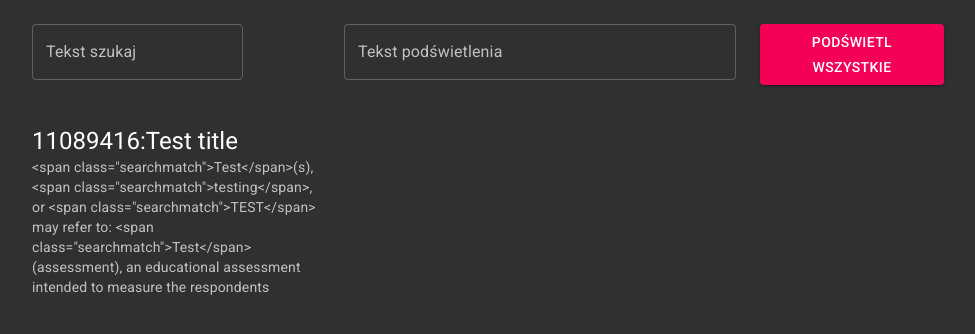
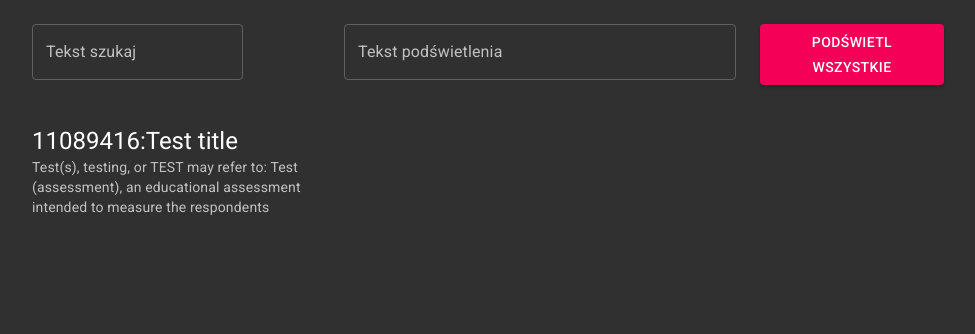
Before and after one commit to bbrojson/wikipedia-api, a React (Create React App) app: page / in a window 1280 px wide. Shown: the top 334 px of the page, without its empty margins (152-1127 px from the left). Built offline with nearby package versions, Linux system fonts and the light colour scheme.

Commit message:
feature: Add highlighting text

```diff
--- a/src/components/HighlightForm/HighlightForm.tsx
+++ b/src/components/HighlightForm/HighlightForm.tsx
@@ -1,4 +1,4 @@
-import React from 'react';
+import React, { useState } from 'react';
 import { useTranslation } from 'react-i18next';
 import {
   TextField,
@@ -6,6 +6,10 @@ import {
   Grid,
 } from '@material-ui/core';
 import { makeStyles } from '@material-ui/core/styles';
+
+type Props = {
+  setHighlightedText: React.Dispatch<React.SetStateAction<string>>,
+};
 
 const useStyles = makeStyles({
   root: {
@@ -16,15 +20,17 @@ const useStyles = makeStyles({
   },
 });
 
-export default function HighlightForm() {
+export default function HighlightForm({ setHighlightedText }: Props) {
   const classes = useStyles();
   const { t } = useTranslation();
+  const [text, setText] = useState('');
 
   function hendleChangeInput(event: React.ChangeEvent<HTMLInputElement>) {
     const string = event.target.value.toLowerCase();
-    console.log(string);
+    setText(string);
   }
   function hendleClickButton() {
+    setHighlightedText(text);
   }
 
   return (
--- a/src/components/PageBox/PageBox.tsx
+++ b/src/components/PageBox/PageBox.tsx
@@ -3,26 +3,49 @@ import {
   Box,
   Typography,
 } from '@material-ui/core';
-import { Page } from '../../types';
 
 type Props = {
   pageid: number,
   snippet: string,
   title: string,
+  highlightedText: string,
 };
+
+/**
+ * https://stackoverflow.com/questions/29652862/highlight-text-using-reactjs
+ */
+function searchText(text: string, highlightedText: string) {
+  const parts = text.split(new RegExp(`(${highlightedText})`, 'gi'));
+  return (
+    <span>
+      {
+        parts.map((part, i) => (
+          // eslint-disable-next-line react/no-array-index-key
+          <span key={i} style={part.toLowerCase() === highlightedText.toLowerCase() ? { background: 'yellow', color: 'black' } : {}}>
+            {part}
+          </span>
+        ))
+      }
+    </span>
+  );
+}
 
 export default function SearchList({
   pageid,
   snippet,
   title,
+  highlightedText,
 }: Props) {
+  // TODO - on fetch
+  const text = snippet.replace(/(<([^>]+)>)/ig, '');
+
   return (
     <Box pt={2}>
       <Typography component="strong" variant="h5">
         {`${pageid}:${title}`}
       </Typography>
       <Typography variant="body2" gutterBottom color="textSecondary">
-        {snippet}
+        {highlightedText ? searchText(text, highlightedText) : text}
       </Typography>
     </Box>
   );
--- a/src/components/SearchList/SearchList.tsx
+++ b/src/components/SearchList/SearchList.tsx
@@ -7,10 +7,11 @@ import PageBox from '../PageBox/PageBox';
 import { Page } from '../../types';
 
 type Props = {
+  highlightedText: string,
   pages: Page[],
 };
 
-export default function SearchList({ pages }: Props) {
+export default function SearchList({ pages, highlightedText }: Props) {
   const { t } = useTranslation();
 
   return (
@@ -26,6 +27,7 @@ export default function SearchList({ pages }: Props) {
               pageid={pageid}
               title={title}
               snippet={snippet}
+              highlightedText={highlightedText}
             />
           </Grid>
         ))
--- a/src/views/List.jsx
+++ b/src/views/List.jsx
@@ -10,6 +10,8 @@ import SearchList from '../components/SearchList/SearchList';
 
 export default function List() {
   const [pages, setPages] = useState([]);
+  const [highlightedText, setHighlightedText] = useState('');
+
   useEffect(() => {
     setPages([{
       pageid: 11089416,
@@ -25,10 +27,15 @@ export default function List() {
             <SearchTextInput />
           </Grid>
           <Grid item xs={12} md={8}>
-            <HighlightForm />
+            <HighlightForm
+              setHighlightedText={setHighlightedText}
+            />
           </Grid>
           <Grid item xs={12} md={12}>
-            <SearchList pages={pages} />
+            <SearchList
+              highlightedText={highlightedText}
+              pages={pages}
+            />
           </Grid>
         </Grid>
       </Container>
```
